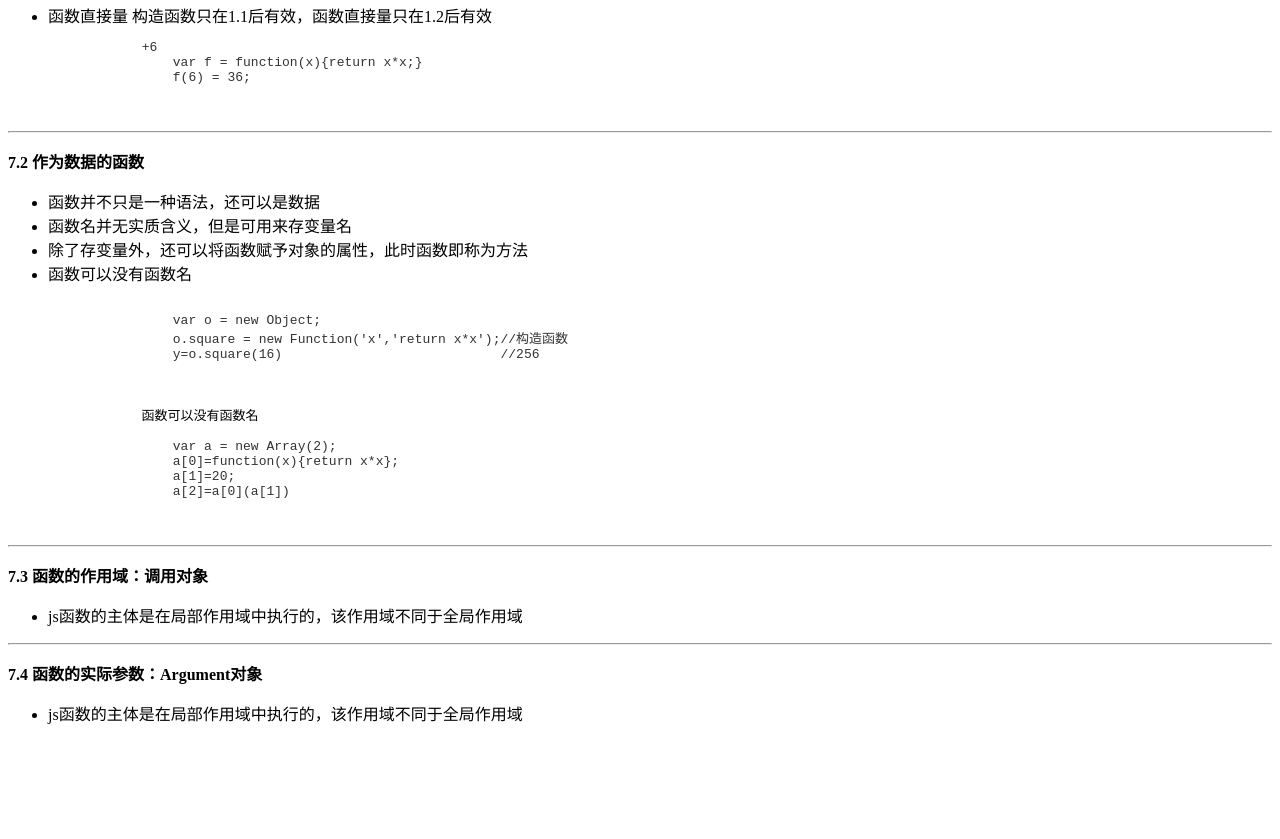
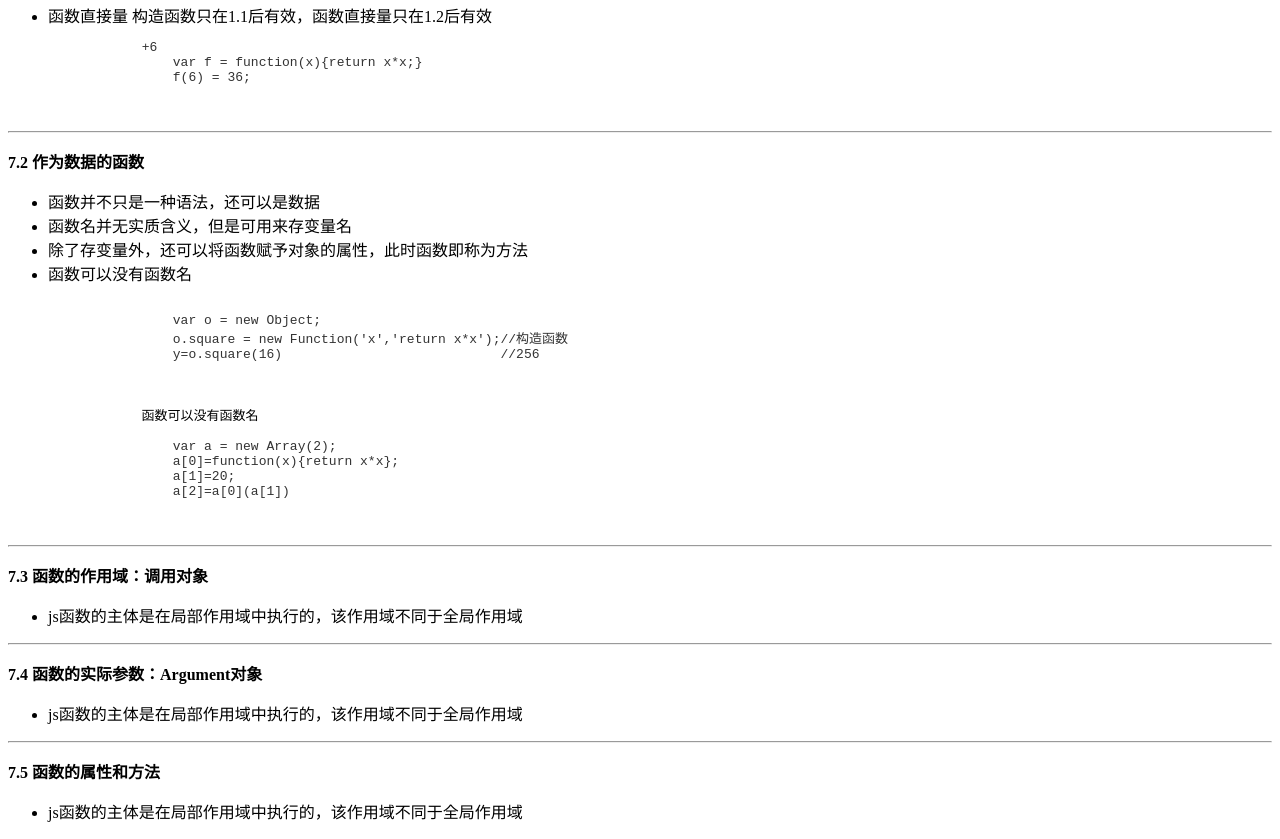
Before and after one commit to Jameschy/rhinoceros, a plain HTML site: page 第七章-函数.html in a window 1280 px wide. Shown: the part 669-1508 px from the top of the page. Before the commit the page ends 1410 px from the top, so only its background shows below. Drawn offline with Linux system fonts and the light colour scheme.

Commit message:
0309第一次提交测试

```diff
--- a/第七章-函数.html
+++ b/第七章-函数.html
@@ -98,6 +98,13 @@
 </ul>
 
 
+<hr/>
+<p><b>7.5 函数的属性和方法</b></p>
+<ul>
+    <li>js函数的主体是在局部作用域中执行的，该作用域不同于全局作用域</li>
+</ul>
+
+
 
 
 </body>
```
